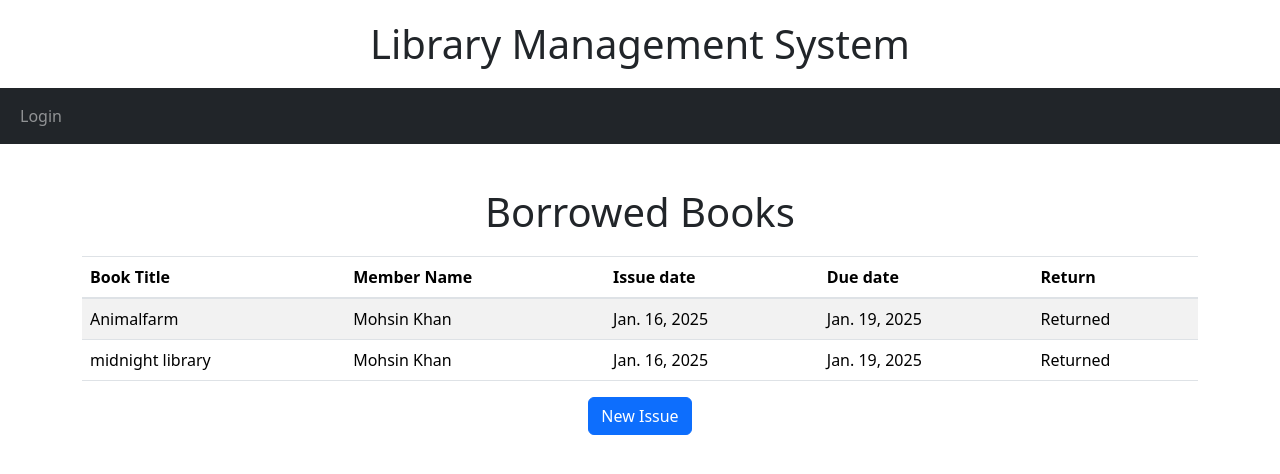
After one commit to almohsinkhan/Library-Management-System, a Django app: page /borrowed_books/ in a window 1280 px wide. The commit adds this page. Shown: the top 474 px of the page. Run offline with Django 5.2, Linux system fonts and the light colour scheme; data comes from the database, SQL or seed files in the repository; both versions use the stored data as it was after the commit; some libraries are stand-ins or nearby versions.

Commit message:
all function of borrow section complete heading toward search feature

```diff
--- a/library/admin.py
+++ b/library/admin.py
@@ -2,7 +2,8 @@ from django.contrib import admin
 
 
 # Register your models here.
-from .models import Book, Member
+from .models import Book, Member, BookIssue
 
 admin.site.register(Book)
 admin.site.register(Member)
+admin.site.register(BookIssue)
--- a/library/models.py
+++ b/library/models.py
@@ -36,3 +36,19 @@ class Member(models.Model):
         db_table = 'members'
         verbose_name = 'Member'
         verbose_name_plural = 'Members'
+
+class BookIssue(models.Model):
+    book = models.ForeignKey(Book, on_delete=models.CASCADE )
+    member = models.ForeignKey(Member, on_delete=models.CASCADE)
+    issue_date = models.DateField(auto_now_add=True)
+    due_date = models.DateField()
+    returned = models.BooleanField(default=False)
+
+    def __str__(self):
+        return f'{self.book} - {self.member}'
+
+    class Meta:
+        ordering = ['issue_date']
+        db_table = 'book_issues'
+        verbose_name = 'Book Issue'
+        verbose_name_plural = 'Book Issues'
--- /dev/null
+++ b/library/templates/borrowed_books.html
@@ -0,0 +1,33 @@
+{% extends 'base.html' %}
+{% block content %}
+    <h1>Borrowed Books</h1>
+    <table class="table table-striped">
+        <thead>
+            <tr>
+                <th>Book Title</th>
+                <th>Member Name</th>
+                <th>Issue date</th>
+                <th>Due date</th>
+                <th>Return</th>
+            </tr>
+        </thead>
+        <tbody>
+            {% for book in borrowed_books %}
+                <tr>
+                    <td>{{ book.book }}</td>
+                    <td>{{ book.member }}</td>
+                    <td>{{ book.issue_date }}</td>
+                    <td>{{ book.due_date }}</td>
+                    {% if not book.returned %}
+                        <td><a href="{% url 'return_book' book.id %}" class="btn btn-primary">Return</a></td>
+                    {% else %}
+                        <td>Returned</td>
+                    {% endif %}
+                </tr>
+            {% endfor %}
+        </tbody>
+    </table>
+    <div class="text-center">
+        <a href="{% url 'add_borrow' %}" class="btn btn-primary">New Issue</a>
+    </div>
+{% endblock %}
--- a/library/templates/navbar.html
+++ b/library/templates/navbar.html
@@ -13,7 +13,7 @@
                 <a class="nav-link" href="{% url 'members' %}">Members</a>
             </li>
             <li class="nav-item">
-                <a class="nav-link" href="#">borrowed record</a>
+                <a class="nav-link" href="{% url 'borrowed_books' %}">borrowed record</a>
             </li>
             <li class="nav-item">
                 <a class="nav-link" href="{% url 'logout' %}">Logout</a>
--- a/library/urls.py
+++ b/library/urls.py
@@ -17,4 +17,7 @@ urlpatterns = [
     path('aboutbook/<int:pk>/', views.aboutbook, name='aboutbook'),
     path('edit_book/<int:pk>/', views.edit_book, name='edit_book'),
     path('delete_book/<int:pk>/', views.delete_book, name='delete_book'),
+    path('borrowed_books/', views.borrowed_books, name='borrowed_books'),
+    path('return_book/<int:pk>/', views.return_book, name='return_book'),
+    path('add_borrow/', views.add_borrow, name='add_borrow'),
 ]
--- a/library/views.py
+++ b/library/views.py
@@ -1,8 +1,8 @@
 from django.shortcuts import render, redirect
 from django.contrib.auth import authenticate, login, logout
 from django.contrib import messages
-from .models import Book, Member
-from .forms import BookForm , MemberForm # type: ignore
+from .models import Book, Member, BookIssue
+from .forms import BookForm , MemberForm ,BorrowForm
 
 # Home View
 def home(request):
@@ -108,3 +108,22 @@ def delete_book(request, pk):
     book = Book.objects.get(pk = pk)
     book.delete()
     return redirect('Books')
+
+def borrowed_books(request):
+    borrowed_books = BookIssue.objects.all()
+    return render(request, 'borrowed_books.html', {'borrowed_books': borrowed_books})
+
+def return_book(request, pk):
+    book = BookIssue.objects.get(pk=pk)
+    book.returned = True
+    book.save()
+    return redirect('borrowed_books')
+
+def add_borrow(request):
+    form = BorrowForm()
+    if request.method == 'POST':
+        form = BorrowForm(request.POST)
+        if form.is_valid():
+            form.save()
+            return redirect('borrowed_books')
+    return render(request, 'add_borrow.html', {'form': form})
```
Also changed, not shown: library/forms.py (+18 -1 lines), library/templates/add_borrow.html (added, +15 -0 lines), db.sqlite3, library/migrations/0007_alter_book_cover_bookissue.py (added).
